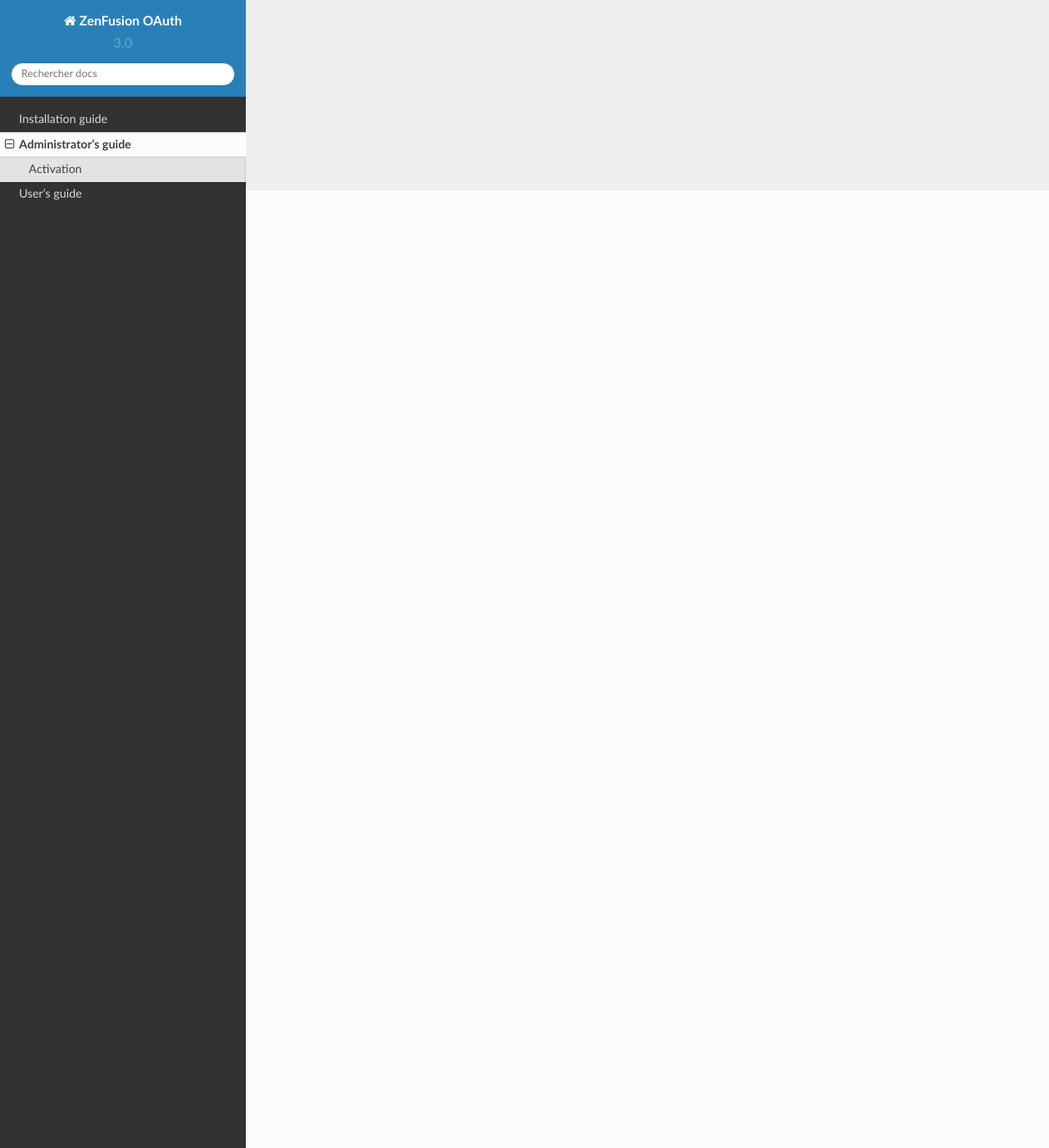
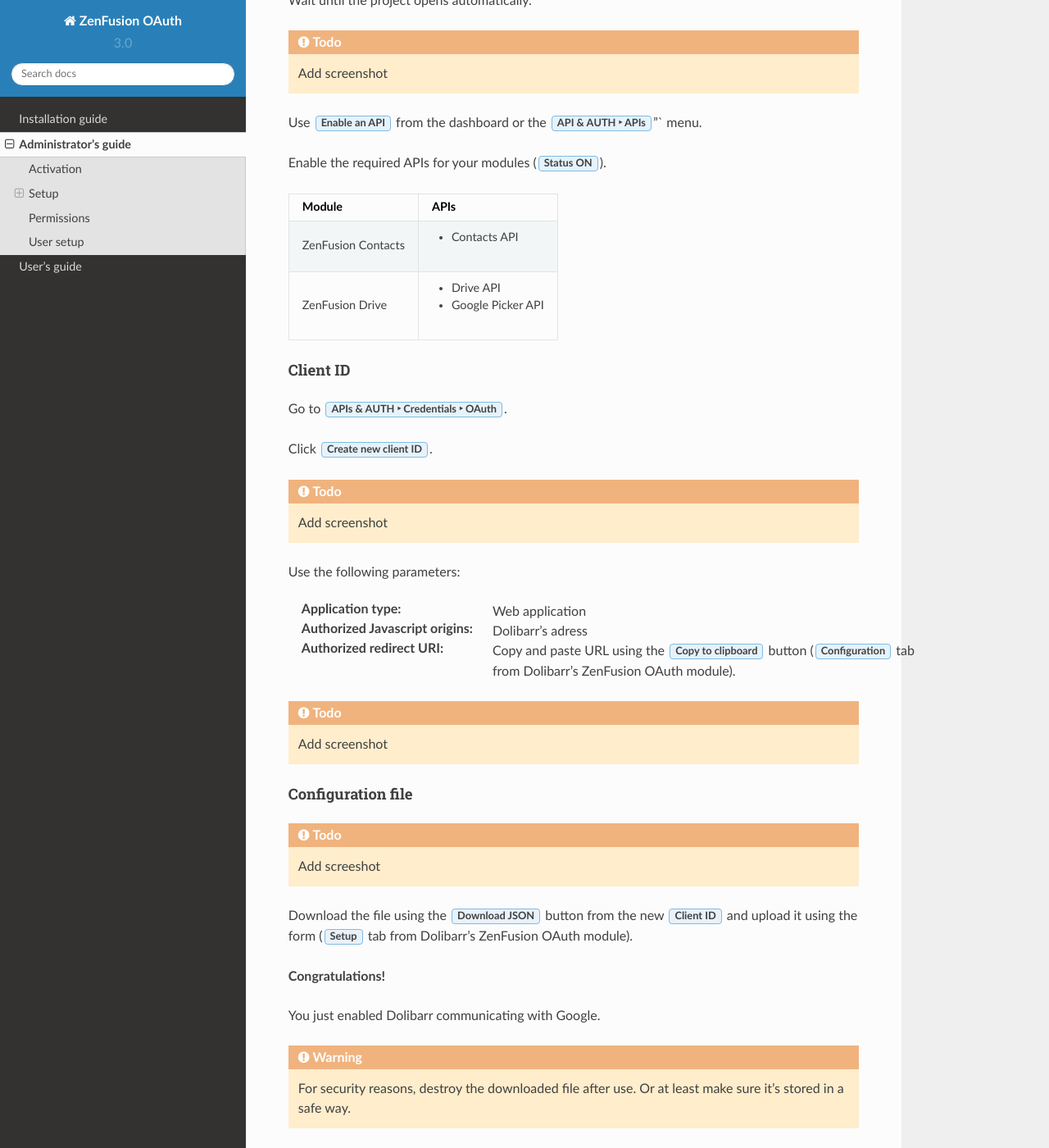
Before and after one commit to GPCsolutions/zenfusionoauth, a Sphinx documentation site: the page built from docs/admin.rst, in a window 1280 px wide and 1400 px high, scrolled down 1168 px. Shown: the whole window at 82% size. Built offline with Sphinx 7.4.7 and the Read the Docs theme 2.0.0, drawn with Linux system fonts in a browser that asks for light colours; some of the changed text lies outside the part shown.

```diff
--- a/docs/admin.rst
+++ b/docs/admin.rst
@@ -1,7 +1,12 @@
+.. _Google Developers Console: https://console.developers.google.com/project
+
+
 Administrator's guide
 =====================
 
 .. note::
+
+    This module is designed to authenticate your request against Google services. An Internet access is required.
 
     You can't use this module if it is not fully configured.
 
@@ -11,4 +16,100 @@ Activation
 
 You need to have admin privileges to activate the module.
 
-:menuselection:`Configuration --> Modules --> Interfaces --> ZenFusion OAuth`
+Navigate to :menuselection:`Configuration --> Modules --> Interfaces --> ZenFusion OAuth` and switch it to
+:guilabel:`ON`
+
+.. todo:: Add screenshot
+
+
+Setup
+-----
+
+You must register Dolibarr in the `Google Developers Console`_ to allow it to communicate with Google.
+
+
+Google Cloud Console
+~~~~~~~~~~~~~~~~~~~~
+
+
+Google API Configuration
+++++++++++++++++++++++++
+
+Sign in with your Google account.
+
+.. todo:: Add screenshot
+
+Create a new project with the button :guilabel:`Create project`.
+
+Choose a :guilabel:`Project Name` (for example Dolibarr).
+
+Eventually accept the terms of service.
+
+Click :guilabel:`Create`"`
+
+Wait until the project opens automatically.
+
+.. todo:: Add screenshot
+
+Use :guilabel:`Enable an API` from the dashboard or the  :menuselection:`API & AUTH --> APIs`"` menu.
+
+Enable the required APIs for your modules (:guilabel:`Status ON`).
+
+==================  ===================
+Module              APIs
+==================  ===================
+ZenFusion Contacts  - Contacts API
+ZenFusion Drive     - Drive API
+                    - Google Picker API
+==================  ===================
+
+
+Client ID
++++++++++
+
+Go to :menuselection:`APIs & AUTH --> Credentials --> OAuth`.
+
+Click :guilabel:`Create new client ID`.
+
+.. todo:: Add screenshot
+
+Use the following parameters:
+
+:Application type: Web application
+:Authorized Javascript origins: Dolibarr's adress
+:Authorized redirect URI: Copy and paste URL using the :guilabel:`Copy to clipboard` button (:guilabel:`Configuration` tab from Dolibarr's ZenFusion OAuth module).
+
+.. todo:: Add screenshot
+
+
+Configuration file
+++++++++++++++++++
+
+.. todo:: Add screeshot
+
+Download the file using the :guilabel:`Download JSON` button from the new :guilabel:`Client ID` and upload it using the form (:guilabel:`Setup` tab from Dolibarr's ZenFusion OAuth module).
+
+
+**Congratulations!**
+
+You just enabled Dolibarr communicating with Google.
+
+.. warning::
+    For security reasons, destroy the downloaded file after use.
+    Or at least make sure it's stored in a safe way.
+
+
+Permissions
+-----------
+
+Module provides a user permission. This allows or denies access to all functions.
+
+It is only enabled for admin by default and should be enabled for each desired user or group.
+
+You can find it in the user card :guilabel:`User permissions` tab or group card :guilabel:`Group permissions` tab.
+
+
+User setup
+----------
+
+See :doc:`user`
--- a/docs/conf.py
+++ b/docs/conf.py
@@ -72,7 +72,7 @@ release = '3.0.2'
 #
 # This is also used if you do content translation via gettext catalogs.
 # Usually you set "language" from the command line for these cases.
-language = 'fr'
+language = 'en'
 
 # There are two options for replacing |today|: either, you set today to some
 # non-false value, then it is used:
--- a/docs/install.rst
+++ b/docs/install.rst
@@ -1,5 +1,6 @@
 Installation guide
 ==================
+
 
 Prerequisites
 -------------
@@ -7,12 +8,13 @@ Prerequisites
 - Dolibarr ≥ 3.2
 - PHP ≥ 5.3
 - PHP extensions
-    - CURL
-    - JSON
+    * CURL
+    * JSON
 
 
 Installation
 ------------
+
 
 Recommended: "custom" directory
 ~~~~~~~~~~~~~~~~~~~~~~~~~~~~~~~
```
Also changed, not shown: docs/index.rst (+4 -4 lines), docs/user.rst (+16 -1 lines), 4 other files.
